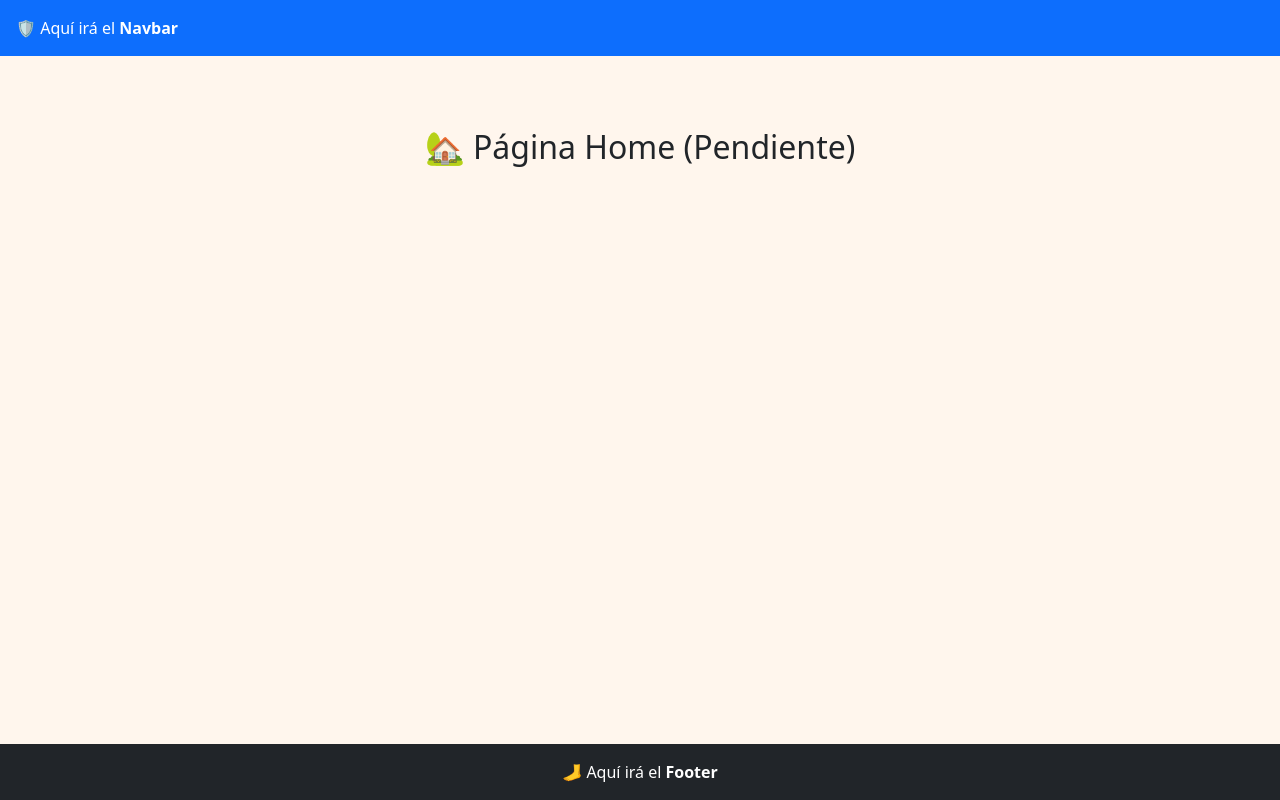
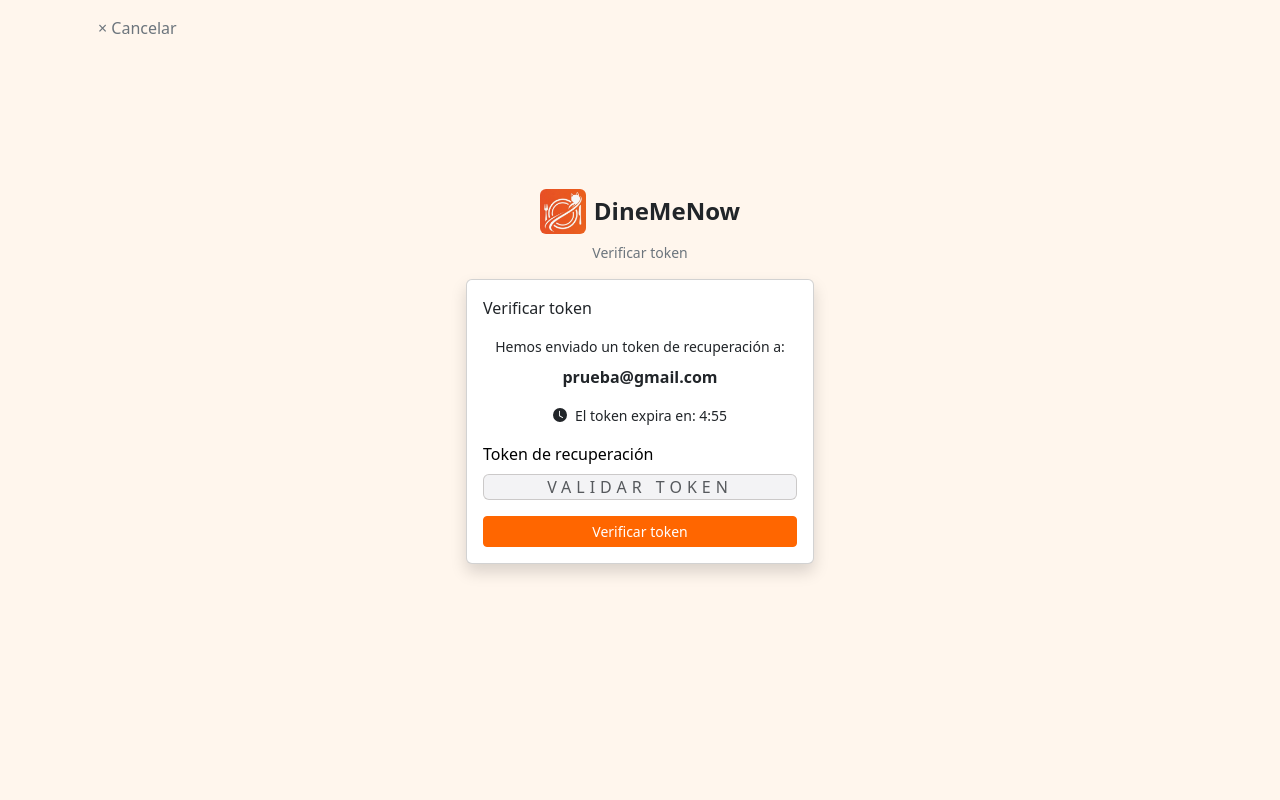
Before and after one commit to RonaldoBarragan/DineMeNow-Frontend, a React (Vite) app: page /verificarToken in a window 1280 px wide. Before the commit this address led to /. Built offline with nearby package versions, Linux system fonts and the light colour scheme.

Commit message:
Intregacion de la pagina de verificar token

```diff
--- a/package.json
+++ b/package.json
@@ -14,6 +14,7 @@
     "react": "^19.2.0",
     "react-bootstrap": "^2.10.10",
     "react-dom": "^19.2.0",
+    "react-icons": "^5.5.0",
     "react-router-dom": "^7.9.6"
   },
   "devDependencies": {
--- a/src/App.jsx
+++ b/src/App.jsx
@@ -30,7 +30,7 @@ function App() {
   //const isLoginPage = location.pathname === '/IniciarSesion';
 
   // Si deseas que esté oculto en otra ruta, añades:
-   const isSpecialPage = location.pathname === '/iniciarSesion' || location.pathname === '/otra-ruta-limpia';
+   const isSpecialPage = location.pathname === '/iniciarSesion' || location.pathname === '/verificarToken';
 
 
   return (
--- /dev/null
+++ b/src/components/comVerificarToken/cardVerificarToken.jsx
@@ -0,0 +1,46 @@
+import { Row, Card } from 'react-bootstrap';
+import Button from 'react-bootstrap/Button';
+import Form from 'react-bootstrap/Form';
+import TokenTimer from './tokenTimer';
+
+function CardVerificarToken() {
+  return (
+    <Card style={{ width: '100%'}} className="shadow ">
+        <Card.Body>
+        <p className='text-start'>Verificar token</p>
+        <p className="text-third small mb-2">Hemos enviado un token de recuperación a:</p>
+          <p className="fw-bold text-black-60 mt-0">prueba@gmail.com</p>
+          <TokenTimer initialTimeSegundos={300} />
+            <Form>
+                <Form.Group className="mb-3 text-start" controlId="formRecuperacionToken">
+                <Form.Label className='text-start d-block' style={{ color: '#000' }}>Token de recuperación</Form.Label>
+                <Form.Control type="token" placeholder="Validar token" className="text-center fs-0 py-0"
+                                    style={{
+
+                                        letterSpacing: '5px',
+                                        textTransform: 'uppercase',
+
+                                        backgroundColor: '#f3f3f5',
+
+
+                                        border: '1px solid #b9b6b6bd'
+                                    }}/>
+
+                </Form.Group>
+                <Button variant="primary" type="submit" size="sm" style={{ width: '100%', backgroundColor: '#FF6600',borderColor: '#FF6600', color: '#FFFFFF' }}>
+                Verificar token
+                </Button>
+
+
+
+
+
+            </Form>
+        </Card.Body>
+
+    </Card>
+
+  );
+}
+
+export default CardVerificarToken;
--- /dev/null
+++ b/src/components/comVerificarToken/tokenTimer.jsx
@@ -0,0 +1,53 @@
+import React, { useState, useEffect } from 'react';
+import { BsClockFill } from 'react-icons/bs';
+
+/**
+
+ * @param {number} initialTimeSegundos
+ */
+function TokenTimer({ initialTimeSegundos }) {
+
+  const [timeLeft, setTimeLeft] = useState(initialTimeSegundos);
+
+  const [hasExpired, setHasExpired] = useState(false);
+
+  useEffect(() => {
+
+    if (timeLeft <= 0) {
+      setHasExpired(true);
+      return;
+    }
+
+
+    const intervalId = setInterval(() => {
+      setTimeLeft((prevTime) => prevTime - 1);
+    }, 1000);
+
+    return () => clearInterval(intervalId);
+  }, [timeLeft]);
+
+
+  const minutes = Math.floor(timeLeft / 60);
+  const seconds = timeLeft % 60;
+
+
+  const formattedMinutes = String(minutes).padStart(1, '0');
+  const formattedSeconds = String(seconds).padStart(2, '0');
+
+
+  const timerClass = hasExpired || timeLeft <= 10 ? 'text-danger' : 'text-third';
+
+  return (
+    <div className={`d-flex align-items-center justify-content-center ${timerClass} small mt-2 mb-3`}>
+      <BsClockFill className="me-2" />
+      {/* Muestra el texto de expiración o el contador */}
+      {hasExpired ? (
+        <span>El token ha expirado</span>
+      ) : (
+        <span>El token expira en: {formattedMinutes}:{formattedSeconds}</span>
+      )}
+    </div>
+  );
+}
+
+export default TokenTimer;
--- /dev/null
+++ b/src/pages/VerificarToken.jsx
@@ -0,0 +1,49 @@
+import React, { useState } from 'react';
+import { Container, Row, Col, Card, Form, Button } from 'react-bootstrap';
+import LogoInicioSesion from '../assets/logo-inicio-sesion2.jpg';
+import { Image } from 'react-bootstrap';
+
+
+import CardVerificarToken from '../components/comVerificarToken/cardVerificarToken';
+
+
+
+const VerificarToken = () => {
+
+  return (
+
+    <Container className="d-flex justify-content-center align-items-center position-relative px-0" style={{ minHeight: '100vh' }}>
+     <div
+
+            className="position-absolute top-0 start-0 text-secondary mt-3 ms-3"
+            style={{
+                cursor: 'pointer',
+                fontSize: '1rem',
+            }}>
+            <a href="#" className="text-secondary text-decoration-none">
+                &times;
+                Cancelar
+            </a>
+        </div>
+      <Row className="justify-content-center w-100">
+        <Col xs={12} md={6} lg={4} className="text-center mb-5">
+          <div className='d-flex align-items-center justify-content-center mb-2'>
+          <Image src={LogoInicioSesion} alt="Logo DineMeNow" style={{ height: '45px', marginRight: '8px' }} rounded />
+           <h4 style={{ margin: 0, fontWeight: 'bold', color: '#212529' }}>DineMeNow</h4>
+          </div>
+          <p className="text-secondary small">Verificar token</p>
+
+
+          <CardVerificarToken></CardVerificarToken>
+
+        </Col>
+
+
+
+      </Row>
+
+    </Container>
+  );
+};
+
+export default VerificarToken;
--- a/src/routes/AppRoutes.jsx
+++ b/src/routes/AppRoutes.jsx
@@ -1,5 +1,6 @@
 import { Routes, Route, Navigate } from 'react-router-dom';
 import IniciarSesion from '../pages/IniciarSesion';
+import VerificarToken from '../pages/VerificarToken';
 
 
 
@@ -24,7 +25,8 @@ export const AppRoutes = () => {
     <Routes>
       {/* Rutas usando los Dummys */}
       <Route path="/" element={<HomeDummy />} />
-      <Route path="/IniciarSesion" element={<IniciarSesion />} />
+      <Route path="/iniciarSesion" element={<IniciarSesion />} />
+      <Route path="/verificarToken" element={<VerificarToken />} />
 
       {/* Redirección por defecto */}
       <Route path="/*" element={<Navigate to="/" />} />
```
Also changed, not shown: 1 other file (tests, documents, lock files or other folders).
